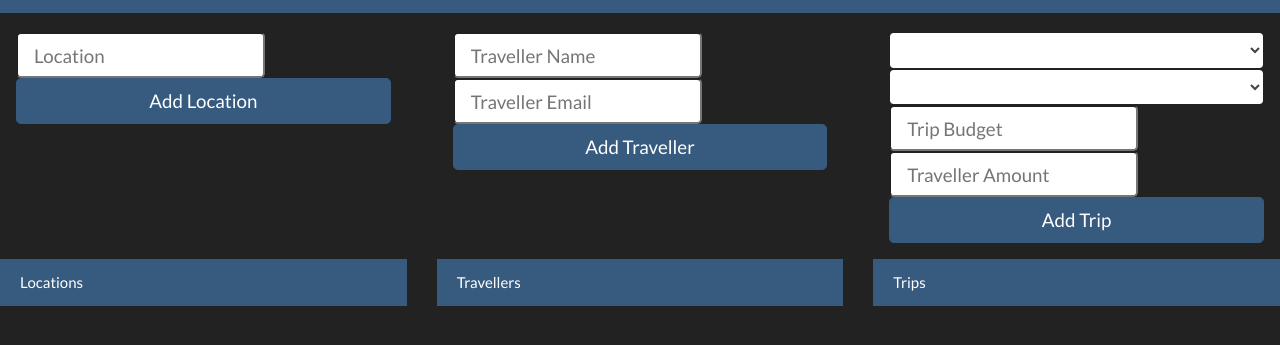
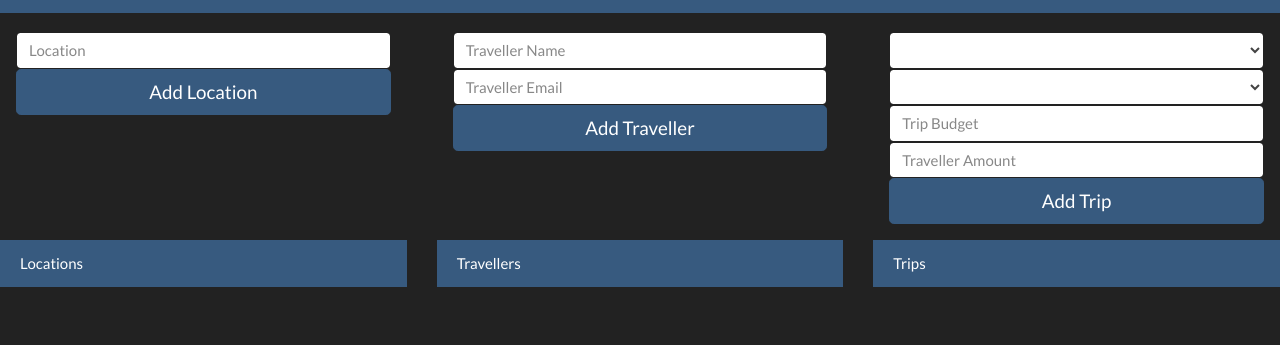
Before and after one commit to attila5287/tripmysql, a website: page routes/index.html in a window 1280 px wide. Shown: the part 81-426 px from the top of the page. Drawn offline with nearby package versions, Linux system fonts and the light colour scheme; no server answers.

Commit message:
smaller forms

```diff
--- a/routes/index.html
+++ b/routes/index.html
@@ -34,14 +34,14 @@
 <div class="row mt-5">
 <div class="col-4">
   <form class="form-group bg-transparent m-3" method="POST" action="/api/locations">
-    <input class="form-control-lg" type="text" id="location_name" name="location_name" placeholder="Location">
+    <input class="form-control" type="text" id="location_name" name="location_name" placeholder="Location">
     <input type="submit" value="Add Location" class="btn btn-primary btn-lg btn-block">
   </form>
 </div>
 <div class="col-4">
   <form class="form-group bg-transparent m-3" method="POST" action="/api/travellers">
-    <input class="form-control-lg" type="text" id="name" name="name" placeholder="Traveller Name">
-    <input class="form-control-lg" type="text" id="email" name="email" placeholder="Traveller Email">
+    <input class="form-control" type="text" id="name" name="name" placeholder="Traveller Name">
+    <input class="form-control" type="text" id="email" name="email" placeholder="Traveller Email">
     <input type="submit" value="Add Traveller" class="btn btn-primary btn-lg btn-block">
   </form>
   </div>
@@ -51,8 +51,8 @@
       </select>
       <select id="traveller_id" name="traveller_id" class="form-control">
       </select>
-    <input class="form-control-lg" type="text" id="trip_budget" name="trip_budget" placeholder="Trip Budget">
-    <input class="form-control-lg" type="text" id="traveller_amount" name="traveller_amount" placeholder="Traveller Amount">
+    <input class="form-control" type="text" id="trip_budget" name="trip_budget" placeholder="Trip Budget">
+    <input class="form-control" type="text" id="traveller_amount" name="traveller_amount" placeholder="Traveller Amount">
     <input type="submit" value="Add Trip" class="btn btn-primary btn-lg btn-block">
   </form>
   </div>
```
